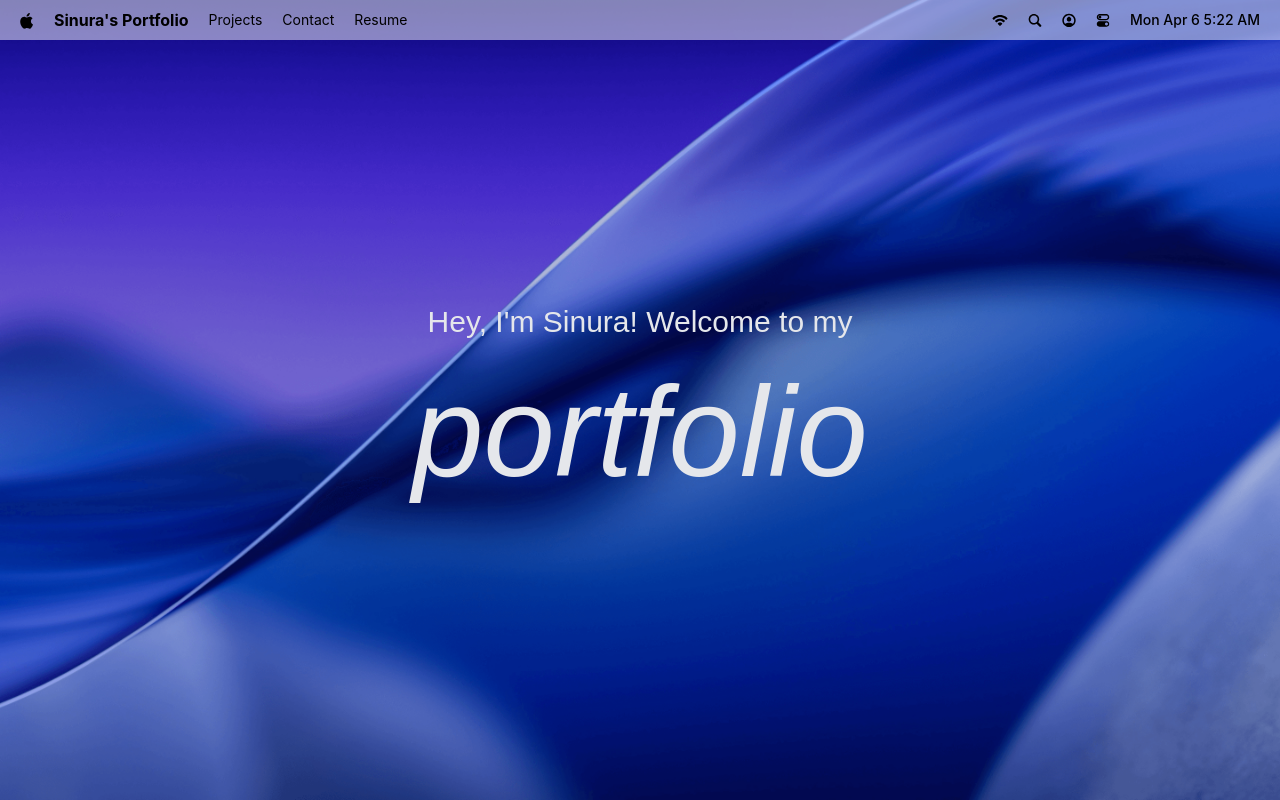
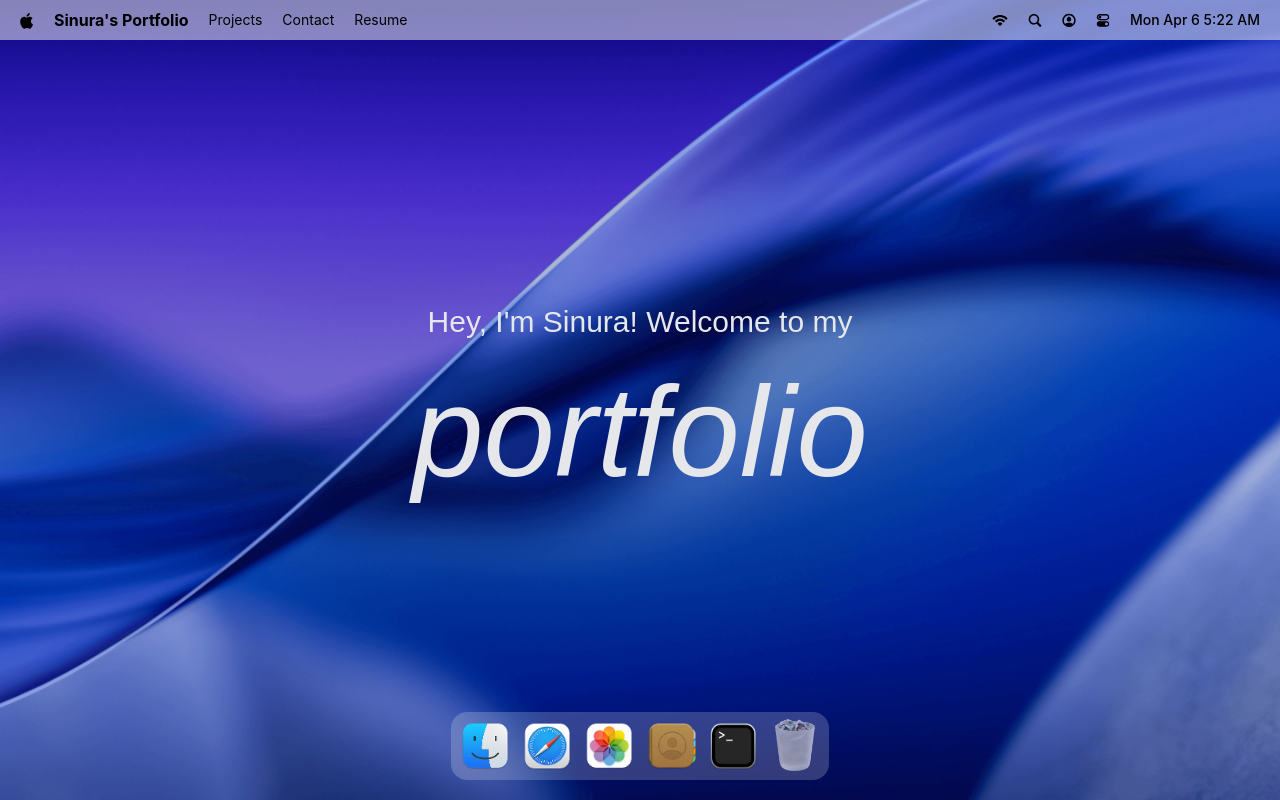
Before and after one commit to SinuraWahalathanthri/SinuraOS_Portfolio, a React (Vite) app: page / in a window 1280 px wide. Built offline with nearby package versions, Linux system fonts and the light colour scheme; a web font is replaced by a local one.

Commit message:
implemented the Mac Styled dock

```diff
--- a/package.json
+++ b/package.json
@@ -17,6 +17,7 @@
     "lucide-react": "^1.7.0",
     "react": "^19.2.4",
     "react-dom": "^19.2.4",
+    "react-tooltip": "^5.30.0",
     "tailwindcss": "^4.2.2"
   },
   "devDependencies": {
--- a/src/App.jsx
+++ b/src/App.jsx
@@ -1,10 +1,11 @@
-import { Navbar, Welcome } from "#components";
+import {  Navbar, Welcome, Dock } from "#components";
 
 const App = () => {
   return (
     <main>
       <Navbar />
       <Welcome />
+      <Dock/>
     </main>
   );
 };
--- /dev/null
+++ b/src/components/Dock.jsx
@@ -0,0 +1,88 @@
+import { dockApps } from "#constants";
+import { Tooltip } from "react-tooltip";
+import { useRef } from "react";
+
+import gsap from "gsap";
+import { useGSAP } from "@gsap/react";
+
+const Dock = () => {
+  const dockRef = useRef(null);
+
+  useGSAP(() => {
+    const dock = dockRef.current;
+    if (!dock) return;
+
+    const icons = dock.querySelectorAll(".dock-icon");
+
+    const animateIcons = (mouseX) => {
+      const { left } = dock.getBoundingClientRect();
+
+      icons.forEach((icon) => {
+        const { left: iconLeft, width } = icon.getBoundingClientRect();
+        const center = iconLeft - left + width / 2;
+        const distance = Math.abs(mouseX - center);
+        const intensity = Math.exp(-(distance ** 2.5) / 20000);
+
+        gsap.to(icon, {
+          scale: 1 + 0.25 * intensity,
+          y: -15 * intensity,
+          duration: 0.2,
+          ease: "power1.out",
+        });
+      });
+    };
+
+    const handleMouseMove = (e) => {
+      const { left } = dock.getBoundingClientRect();
+      animateIcons(e.clientX - left);
+    };
+
+    const resetIcons = () =>
+      icons.forEach((icon) =>
+        gsap.to(icon, { scale: 1, y: 0, duration: 0.3, ease: "power1.out" }),
+      );
+
+    dock.addEventListener("mousemove", handleMouseMove);
+    dock.addEventListener("mouseleave", resetIcons);
+
+    return () => {
+      dock.removeEventListener("mousemove", handleMouseMove);
+      dock.removeEventListener("mouseleave", resetIcons);
+    };
+  }, []);
+
+  const toggleApp = (app) => {
+    //TODO Implement Open window logic
+  };
+
+  return (
+    <section id="dock">
+      <div ref={dockRef} className="dock-container">
+        {dockApps.map(({ id, name, icon, canOpen }) => (
+          <div key={id} className="relative flex justify-center">
+            <button
+              type="button"
+              className="dock-icon"
+              aria-label={name}
+              data-tooltip-id="dock-tooltip"
+              data-tooltip-content={name}
+              data-tooltip-delay-show={150}
+              disabled={!canOpen}
+              onClick={() => toggleApp(id, canOpen)}
+            >
+              <img
+                src={`/images/${icon}`}
+                alt={name}
+                loading="lazy"
+                className={canOpen ? "" : "opacity-60"}
+              />
+            </button>
+          </div>
+        ))}
+        <Tooltip id="dock-tooltip" place="top" className="tooltip" />
+      </div>
+    </section>
+  );
+};
+
+export default Dock;
--- a/src/components/index.js
+++ b/src/components/index.js
@@ -1,4 +1,5 @@
 import Navbar from "#components/Navbar";
 import Welcome from "#components/Welcome";
+import Dock from "#components/Dock.jsx";
 
-export {Navbar, Welcome};
+export { Navbar, Welcome, Dock };
```
Also changed, not shown: 1 other file (tests, documents, lock files or other folders).
